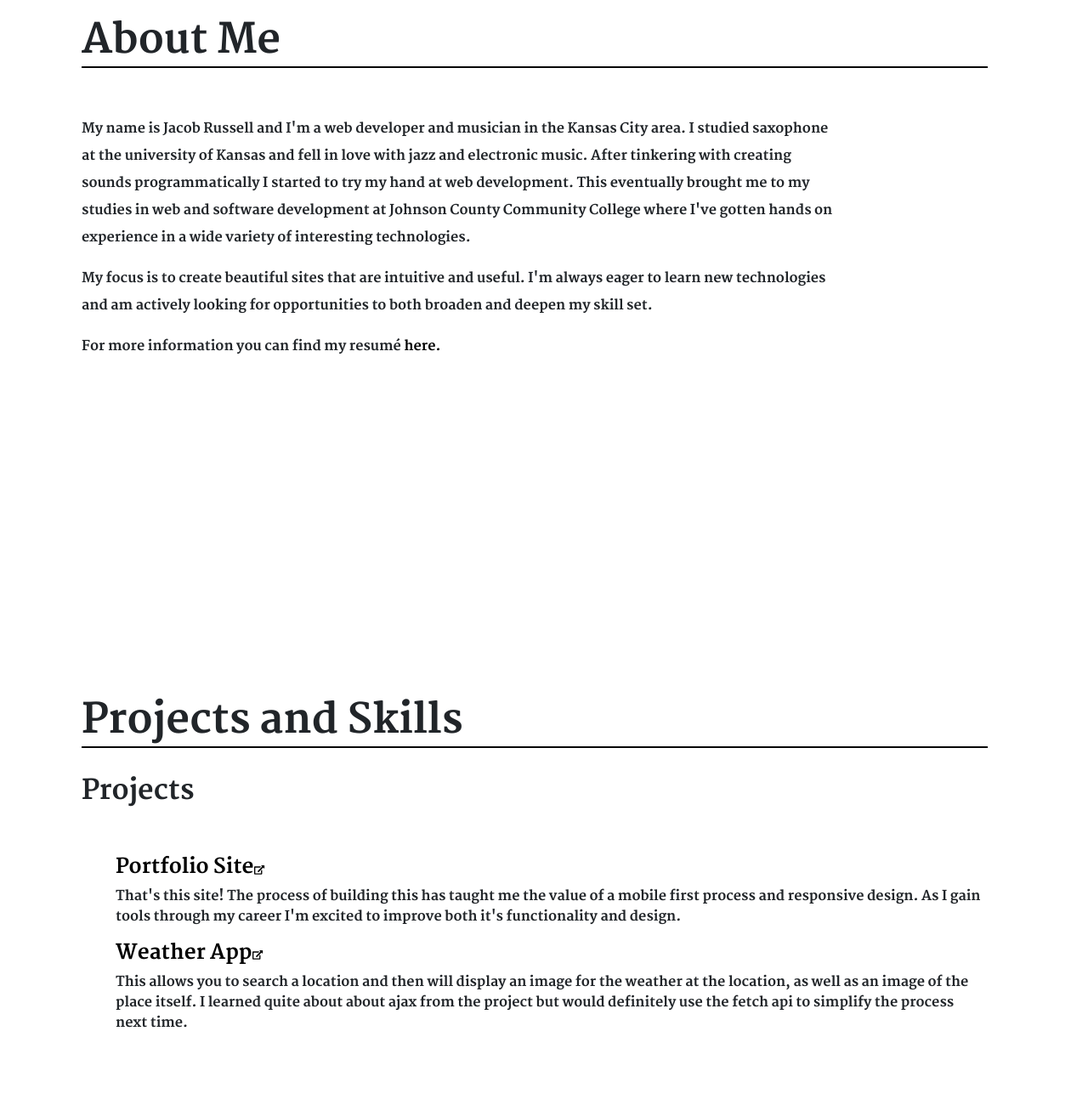
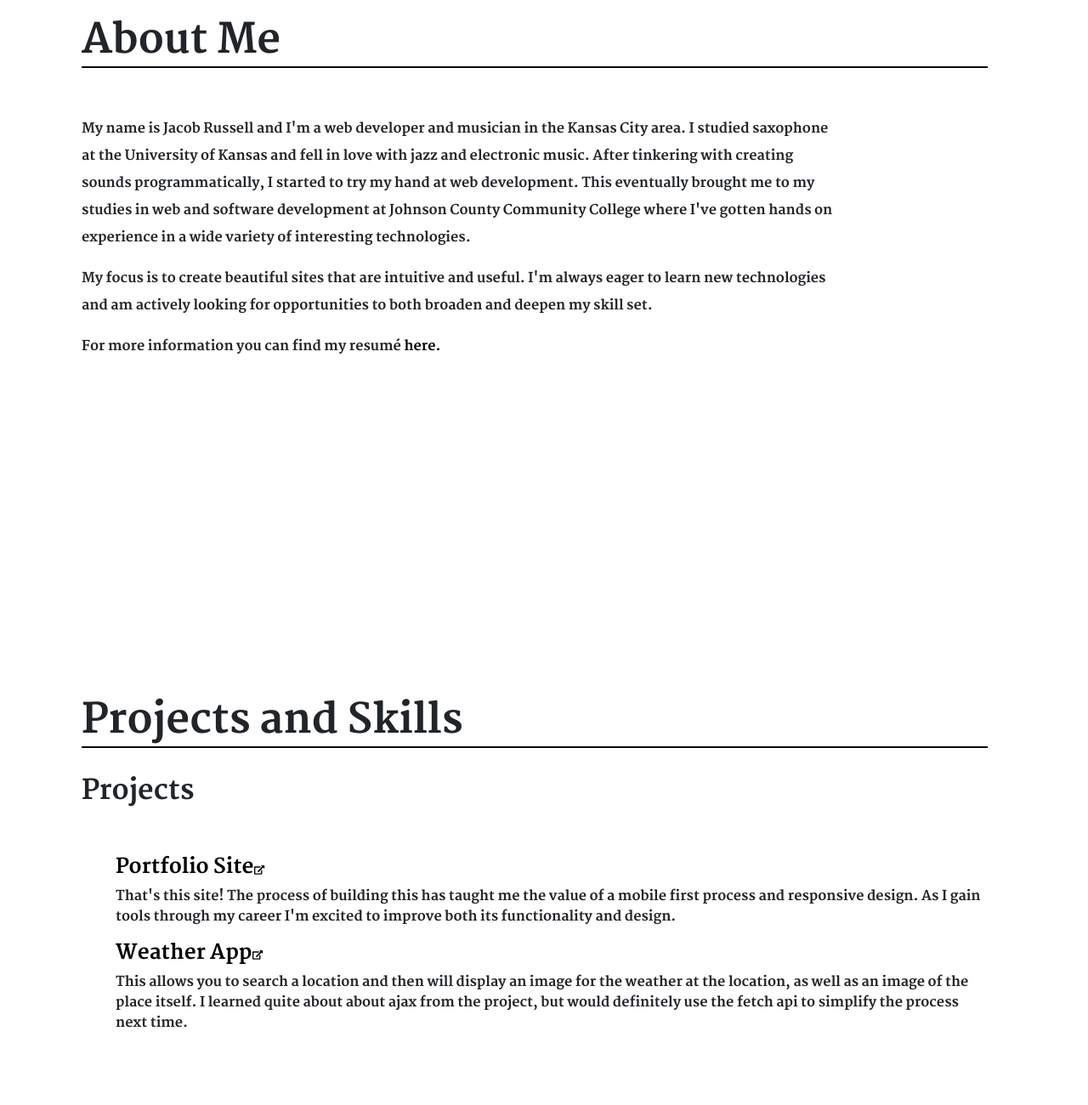
Before and after one commit to JacobmRu/JacobmRu.github.io, a plain HTML site: page index.html in a window 1280 px wide. Shown: the part 820-2120 px from the top of the page at 85% size. Drawn offline with nearby package versions, Linux system fonts and the light colour scheme.

Commit message:
Typos in text

```diff
--- a/index.html
+++ b/index.html
@@ -45,7 +45,7 @@
 		<h1>About Me
 			<span class="underline"></span>
 		</h1>
-		<p>My name is Jacob Russell and I'm a web developer and musician in the Kansas City area. I studied saxophone at the university of Kansas and fell in love with jazz and electronic music. After tinkering with creating sounds programmatically I started to try my hand at web development. This eventually brought me to my studies in web and software development at Johnson County Community College where I've gotten hands on experience in a wide variety of interesting technologies.</p>
+		<p>My name is Jacob Russell and I'm a web developer and musician in the Kansas City area. I studied saxophone at the University of Kansas and fell in love with jazz and electronic music. After tinkering with creating sounds programmatically, I started to try my hand at web development. This eventually brought me to my studies in web and software development at Johnson County Community College where I've gotten hands on experience in a wide variety of interesting technologies.</p>
 
 		<p>My focus is to create beautiful sites that are intuitive and useful. I'm always eager to learn new technologies and am actively looking for opportunities to both broaden and deepen my skill set.</p>
 		<p id="resumeP">For more information you can find my resumé <a id="resume" href="resume.pdf" target="_blank">here.</a></p>
@@ -59,11 +59,11 @@
 			<ul>
 				<li>
 						<h3><a href="#">Portfolio Site<i class="linkon fas fa-external-link-alt"></i></a></h3>
-						<p>That's this site! The process of building this has taught me the value of a mobile first process and responsive design. As I gain tools through my career I'm excited to improve both it's functionality and design.</p>
+						<p>That's this site! The process of building this has taught me the value of a mobile first process and responsive design. As I gain tools through my career I'm excited to improve both its functionality and design.</p>
 				</li>
 				<li>
 					<h3><a href="https://codepen.io/Cidec/pen/XZzrXJ" target="_blank">Weather App<i class="linkon fas fa-external-link-alt"></i></a></h3>
-					<p>This allows you to search a location and then will display an image for the weather at the location, as well as an image of the place itself. I learned quite about about ajax from the project but would definitely use the fetch api to simplify the process next time.
+					<p>This allows you to search a location and then will display an image for the weather at the location, as well as an image of the place itself. I learned quite about about ajax from the project, but would definitely use the fetch api to simplify the process next time.
 				<li id="tuned">
 					<h3>Stay tuned, more to come!</h3>
 				</li>
```
